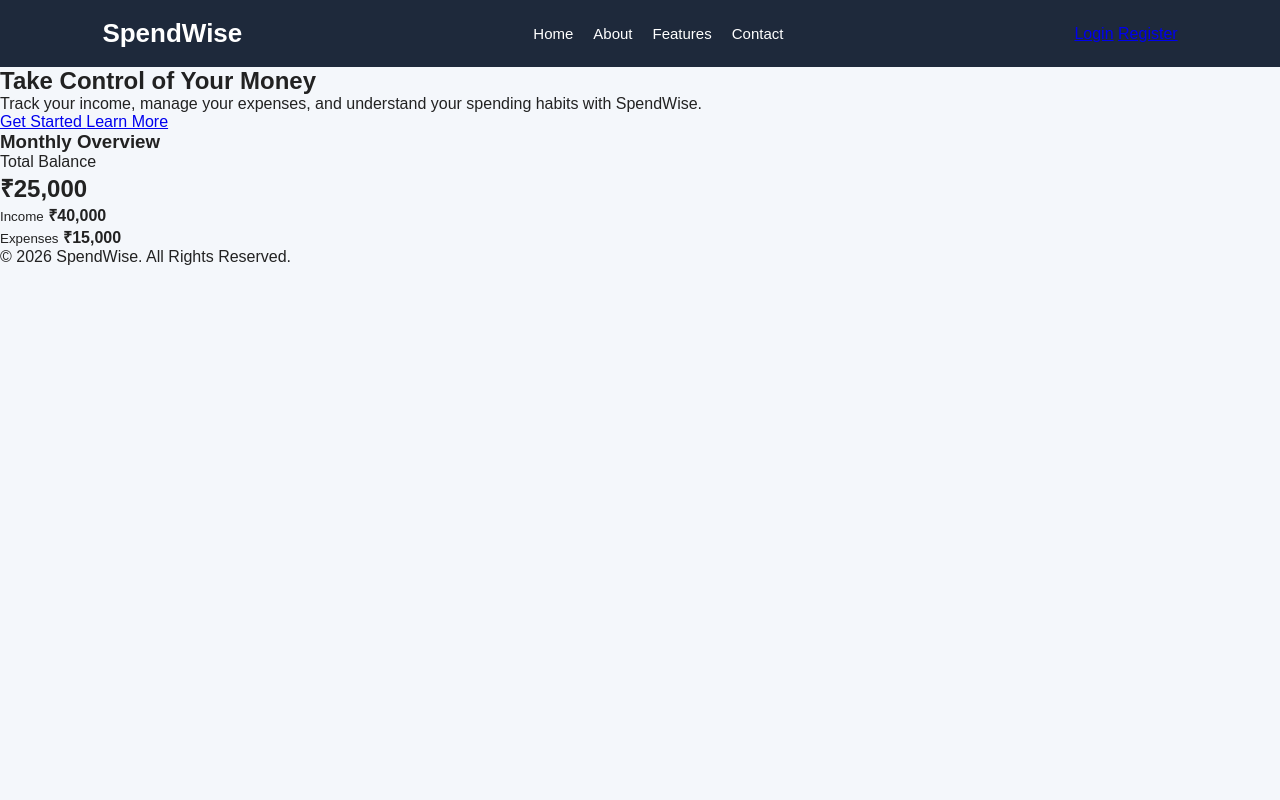
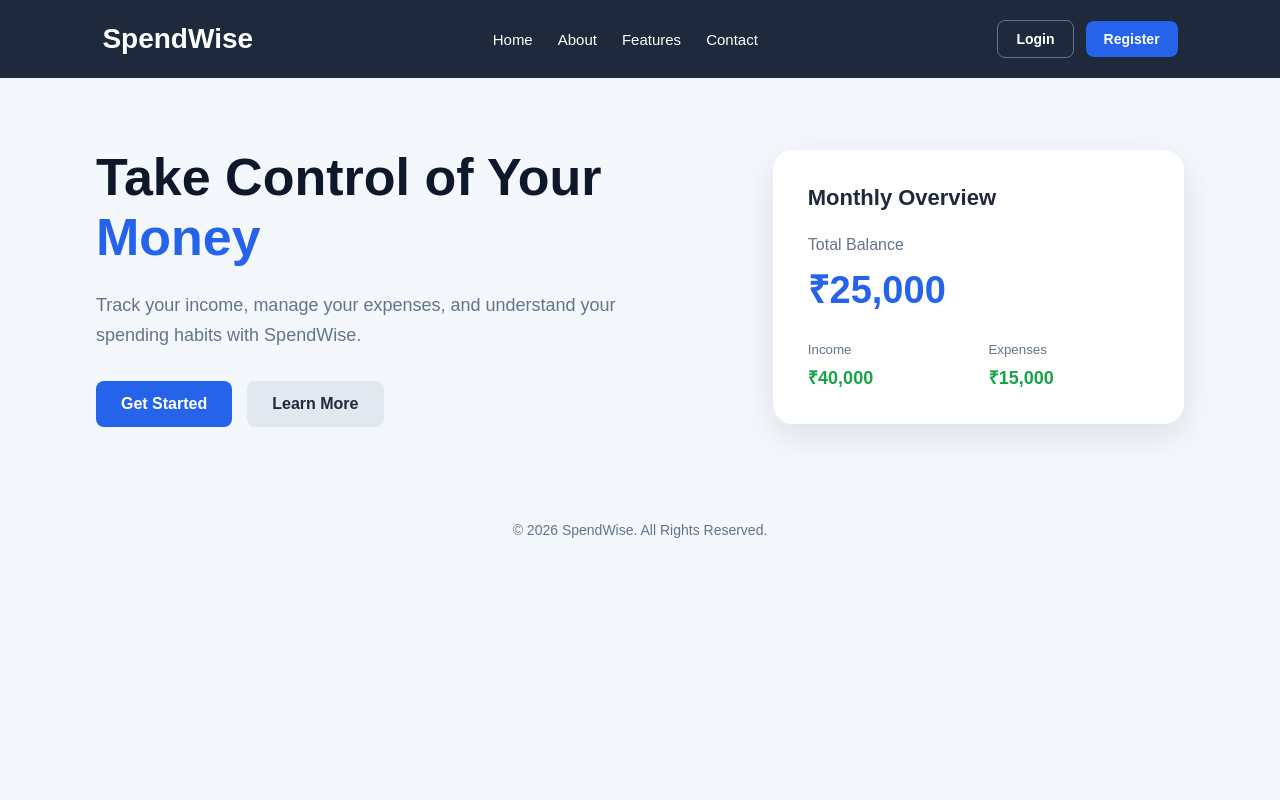
Before and after one commit to lucifa9051799500-sys/SpendWise, a Flask app: page / in a window 1280 px wide. Run offline with Flask 3, Linux system fonts and the light colour scheme; some libraries are stand-ins or nearby versions.

Commit message:
Restored complete website styling

```diff
--- a/static/css/style.css
+++ b/static/css/style.css
@@ -1,191 +1,512 @@
-/* General Reset */
+/* =========================
+   General Reset
+========================= */
+
 * {
     margin: 0;
     padding: 0;
     box-sizing: border-box;
 }
 
-/* Body */
 body {
     font-family: Arial, sans-serif;
     background: #f4f7fb;
-    color: #222;
+    color: #1e293b;
     min-height: 100vh;
 }
 
-/* Navbar */
+a {
+    text-decoration: none;
+}
+
+button,
+a {
+    transition: 0.3s ease;
+}
+
+
+/* =========================
+   Navbar
+========================= */
+
 .navbar {
     background: #1e293b;
     color: white;
-    padding: 18px 8%;
+    padding: 20px 8%;
     display: flex;
+    align-items: center;
     justify-content: space-between;
-    align-items: center;
-    gap: 20px;
+    gap: 25px;
 }
 
 .logo {
-    font-size: 26px;
+    font-size: 28px;
     font-weight: bold;
+    color: white;
 }
 
 .nav-links {
     display: flex;
-    gap: 20px;
-    flex-wrap: wrap;
+    align-items: center;
+    justify-content: center;
+    gap: 25px;
 }
 
 .nav-links a {
     color: white;
-    text-decoration: none;
     font-size: 15px;
-    transition: 0.3s;
+    font-weight: 500;
 }
 
 .nav-links a:hover {
     color: #38bdf8;
 }
 
-/* Common Container */
-.container {
-    width: 90%;
-    max-width: 500px;
-    margin: 60px auto;
-    background: white;
-    padding: 35px;
-    border-radius: 15px;
-    box-shadow: 0 8px 25px rgba(0, 0, 0, 0.08);
+.nav-buttons {
+    display: flex;
+    align-items: center;
+    gap: 12px;
 }
 
-/* Form Heading */
-.container h1 {
-    text-align: center;
-    margin-bottom: 25px;
+.login-btn,
+.register-btn {
+    padding: 10px 18px;
+    border-radius: 8px;
+    font-size: 14px;
+    font-weight: bold;
+}
+
+.login-btn {
+    color: white;
+    border: 1px solid #64748b;
+}
+
+.login-btn:hover {
+    background: #334155;
+}
+
+.register-btn {
+    background: #2563eb;
+    color: white;
+}
+
+.register-btn:hover {
+    background: #1d4ed8;
+}
+
+
+/* =========================
+   Home Page
+========================= */
+
+.hero {
+    width: 85%;
+    max-width: 1200px;
+    margin: 70px auto;
+    display: grid;
+    grid-template-columns: 1.2fr 0.8fr;
+    align-items: center;
+    gap: 60px;
+}
+
+.hero-content h1 {
+    font-size: 52px;
+    line-height: 1.15;
+    margin-bottom: 22px;
+    color: #0f172a;
+}
+
+.hero-content h1 span {
+    color: #2563eb;
+}
+
+.hero-content p {
+    max-width: 560px;
+    font-size: 18px;
+    line-height: 1.7;
+    color: #64748b;
+    margin-bottom: 30px;
+}
+
+.hero-buttons {
+    display: flex;
+    gap: 15px;
+    flex-wrap: wrap;
+}
+
+.primary-btn,
+.secondary-btn {
+    display: inline-block;
+    padding: 14px 25px;
+    border-radius: 8px;
+    font-weight: bold;
+}
+
+.primary-btn {
+    background: #2563eb;
+    color: white;
+}
+
+.primary-btn:hover {
+    background: #1d4ed8;
+    transform: translateY(-2px);
+}
+
+.secondary-btn {
+    background: #e2e8f0;
     color: #1e293b;
 }
 
-/* Form */
-form {
+.secondary-btn:hover {
+    background: #cbd5e1;
+    transform: translateY(-2px);
+}
+
+.hero-card {
+    background: white;
+    padding: 35px;
+    border-radius: 20px;
+    box-shadow: 0 12px 35px rgba(15, 23, 42, 0.1);
+}
+
+.hero-card h3 {
+    font-size: 22px;
+    margin-bottom: 25px;
+}
+
+.hero-card p {
+    color: #64748b;
+    margin-bottom: 8px;
+}
+
+.hero-card h2 {
+    font-size: 38px;
+    color: #2563eb;
+    margin-bottom: 28px;
+}
+
+.card-row {
+    display: grid;
+    grid-template-columns: 1fr 1fr;
+    gap: 20px;
+}
+
+.card-row div {
+    display: flex;
+    flex-direction: column;
+    gap: 8px;
+}
+
+.card-row small {
+    color: #64748b;
+}
+
+.card-row strong {
+    color: #16a34a;
+    font-size: 18px;
+}
+
+footer {
+    text-align: center;
+    padding: 25px;
+    color: #64748b;
+    font-size: 14px;
+}
+
+
+/* =========================
+   Login and Register Pages
+========================= */
+
+.login,
+.register {
+    width: 90%;
+    max-width: 460px;
+    margin: 70px auto;
+    background: white;
+    padding: 38px;
+    border-radius: 18px;
+    box-shadow: 0 12px 35px rgba(15, 23, 42, 0.1);
+}
+
+.login header {
+    margin-bottom: 30px;
+}
+
+.login h1,
+.register h1 {
+    text-align: center;
+    font-size: 32px;
+    color: #1e293b;
+    margin-bottom: 10px;
+}
+
+.login header p,
+.register > p {
+    text-align: center;
+    color: #64748b;
+    margin-bottom: 25px;
+}
+
+.login form,
+.register form {
     display: flex;
     flex-direction: column;
 }
 
-form label {
-    margin-bottom: 7px;
+.login label,
+.register label {
+    color: #334155;
+    font-size: 14px;
     font-weight: bold;
-    color: #334155;
+    margin-bottom: 8px;
 }
 
-form input,
-form select {
-    padding: 12px;
-    margin-bottom: 18px;
+.login input[type="email"],
+.login input[type="password"],
+.register input {
+    width: 100%;
+    padding: 13px;
     border: 1px solid #cbd5e1;
     border-radius: 8px;
     font-size: 15px;
     outline: none;
+    margin-bottom: 20px;
 }
 
-form input:focus,
-form select:focus {
+.login input:focus,
+.register input:focus {
     border-color: #2563eb;
+    box-shadow: 0 0 0 3px rgba(37, 99, 235, 0.12);
 }
 
-/* Buttons */
-button,
-.dashboard-button {
-    display: inline-block;
+.login-options {
+    display: flex;
+    justify-content: space-between;
+    align-items: center;
+    gap: 15px;
+    margin: 5px 0 25px;
+    font-size: 13px;
+}
+
+.login-options div {
+    display: flex;
+    align-items: center;
+    gap: 6px;
+}
+
+.login-options label {
+    margin: 0;
+    font-weight: normal;
+}
+
+.login-options a {
+    color: #2563eb;
+}
+
+.login-options a:hover {
+    text-decoration: underline;
+}
+
+.login button,
+.register button {
     border: none;
-    border-radius: 8px;
-    padding: 13px 20px;
     background: #2563eb;
     color: white;
-    text-decoration: none;
-    text-align: center;
+    padding: 14px;
+    border-radius: 8px;
     font-size: 15px;
     font-weight: bold;
     cursor: pointer;
-    transition: 0.3s;
+    margin-bottom: 22px;
 }
 
-button:hover,
-.dashboard-button:hover {
+.login button:hover,
+.register button:hover {
     background: #1d4ed8;
     transform: translateY(-2px);
 }
 
-/* Page Navigation */
+.login main > p,
+.register > p:last-child {
+    text-align: center;
+    color: #64748b;
+    font-size: 14px;
+}
+
+.login main > p a,
+.register > p:last-child a {
+    color: #2563eb;
+    font-weight: bold;
+}
+
+.login main > p a:hover,
+.register > p:last-child a:hover {
+    text-decoration: underline;
+}
+
+
+/* =========================
+   Common Form Container
+========================= */
+
+.container {
+    width: 90%;
+    max-width: 500px;
+    margin: 65px auto;
+    background: white;
+    padding: 38px;
+    border-radius: 18px;
+    box-shadow: 0 12px 35px rgba(15, 23, 42, 0.1);
+}
+
+.container h1 {
+    text-align: center;
+    font-size: 32px;
+    margin-bottom: 30px;
+    color: #1e293b;
+}
+
+.container form {
+    display: flex;
+    flex-direction: column;
+}
+
+.container form label {
+    font-size: 14px;
+    font-weight: bold;
+    color: #334155;
+    margin-bottom: 8px;
+}
+
+.container form input,
+.container form select {
+    width: 100%;
+    padding: 13px;
+    margin-bottom: 20px;
+    border: 1px solid #cbd5e1;
+    border-radius: 8px;
+    font-size: 15px;
+    outline: none;
+    background: white;
+}
+
+.container form input:focus,
+.container form select:focus {
+    border-color: #2563eb;
+    box-shadow: 0 0 0 3px rgba(37, 99, 235, 0.12);
+}
+
+.container form button {
+    border: none;
+    background: #2563eb;
+    color: white;
+    padding: 14px;
+    border-radius: 8px;
+    font-size: 15px;
+    font-weight: bold;
+    cursor: pointer;
+}
+
+.container form button:hover {
+    background: #1d4ed8;
+    transform: translateY(-2px);
+}
+
+
+/* =========================
+   Page Navigation
+========================= */
+
 .page-navigation {
-    display: flex;
-    justify-content: space-between;
+    display: grid;
+    grid-template-columns: 1fr 1fr;
     gap: 12px;
-    margin-top: 20px;
+    margin-top: 25px;
 }
 
 .page-navigation a {
-    flex: 1;
-    padding: 11px;
+    text-align: center;
+    padding: 12px;
     border-radius: 8px;
     background: #e2e8f0;
     color: #1e293b;
-    text-align: center;
-    text-decoration: none;
     font-weight: bold;
-    transition: 0.3s;
+    font-size: 14px;
 }
 
 .page-navigation a:hover {
     background: #cbd5e1;
+    transform: translateY(-2px);
 }
 
-/* Dashboard */
+
+/* =========================
+   Dashboard
+========================= */
+
 .dashboard-container {
     width: 90%;
     max-width: 1100px;
-    margin: 50px auto;
+    margin: 55px auto;
 }
 
 .dashboard-container h1 {
+    font-size: 34px;
     color: #1e293b;
     margin-bottom: 10px;
 }
 
 .dashboard-subtitle {
     color: #64748b;
-    margin-bottom: 30px;
+    margin-bottom: 32px;
+    font-size: 16px;
 }
 
-/* Dashboard Cards */
 .dashboard-cards {
     display: grid;
     grid-template-columns: repeat(3, 1fr);
-    gap: 20px;
+    gap: 22px;
     margin-bottom: 35px;
 }
 
 .dashboard-card {
     background: white;
-    padding: 25px;
-    border-radius: 15px;
-    box-shadow: 0 8px 25px rgba(0, 0, 0, 0.07);
+    padding: 28px;
+    border-radius: 16px;
+    box-shadow: 0 10px 28px rgba(15, 23, 42, 0.08);
 }
 
 .dashboard-card h3 {
     color: #64748b;
-    margin-bottom: 12px;
+    font-size: 16px;
+    margin-bottom: 15px;
 }
 
 .dashboard-card p {
-    font-size: 28px;
+    font-size: 30px;
     font-weight: bold;
     color: #2563eb;
 }
 
-/* Dashboard Actions */
 .dashboard-actions {
     display: grid;
-    grid-template-columns: repeat(2, 1fr);
+    grid-template-columns: 1fr 1fr;
     gap: 15px;
+}
+
+.dashboard-button {
+    display: block;
+    text-align: center;
+    padding: 15px;
+    border-radius: 9px;
+    color: white;
+    font-size: 15px;
+    font-weight: bold;
+}
+
+.dashboard-button:hover {
+    transform: translateY(-2px);
 }
 
 .income-button {
```
Also changed, not shown: other parts of static/css/style.css (+72 -8 lines).
